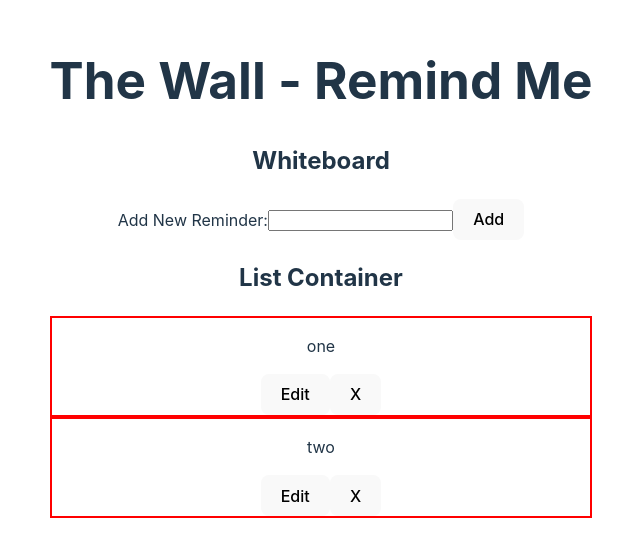
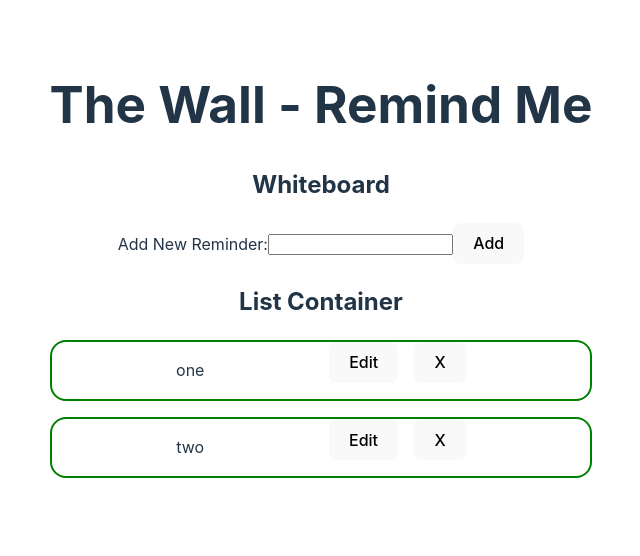
Before and after one commit to ehoversten/reactjs-wall, a React (Vite) app: page / in a window 1280 px wide. Shown: the part 132-688 px from the top of the page, without its empty margins (319-959 px from the left). Built offline with nearby package versions, Linux system fonts and the light colour scheme.

Commit message:
added movable element logic with dnd lib

```diff
--- a/src/components/ListContainer/ListContainer.css
+++ b/src/components/ListContainer/ListContainer.css
@@ -1,3 +1,31 @@
 .data-item {
-    border: 2px solid red;
+    border: 2px solid green;
+    border-radius: 1em;
+    margin-bottom: 1em;
+    display: flex;
+    justify-content: space-evenly;
 }
+
+.data-item:hover {
+    background-color: green;
+    color: yellow;
+    cursor: pointer;
+}
+
+.data-item button {
+    margin-bottom: 1em;
+}
+
+.data-item .edit {
+
+    margin-right: 1em;
+}
+
+.data-item .edit:hover {
+
+    background-color: blue;
+}
+
+.data-item .delete:hover {
+    background-color: red;
+}
--- a/src/components/ListContainer/ListContainer.jsx
+++ b/src/components/ListContainer/ListContainer.jsx
@@ -2,10 +2,27 @@ import React from 'react'
 import "./ListContainer.css";
 import { DragDropContext, Draggable, Droppable } from 'react-beautiful-dnd';
 
-function ListContainer({ data, remove, edit }) {
+function ListContainer({ data, remove, edit, reorder }) {
 
   const handleDragDrop = (results) => {
     console.log("Event: ", results);
+
+    const { source, destination, type } = results;
+
+    if(!destination) return;
+
+    if(source.droppableId === destination.droppableId && source.index === destination.index) return;
+
+    if(type === 'group') {
+      const reorderedReminders = [...data];
+      const sourceIndex = source.index;
+      const destinationIndex = destination.index;
+      // we want to
+      const [selectedReminder] = reorderedReminders.splice(sourceIndex, 1);
+      reorderedReminders.splice(destinationIndex, 0, selectedReminder);
+
+      return reorder(reorderedReminders);
+    }
   }
 
   return (
@@ -34,8 +51,11 @@ function ListContainer({ data, remove, edit }) {
                           ref={provided.innerRef}
                         >
                             <p>{item}</p>
-                            <button className="edit" onClick={() => edit(item)}>Edit</button>
-                            <button className="delete" onClick={() => remove(item)}>X</button>
+                            <div className="item-btn-container">
+                              <button className="edit" onClick={() => edit(item)}>Edit</button>
+                              <button className="delete" onClick={() => remove(item)}>X</button>
+
+                            </div>
                           </div>
                       ) }
                     </Draggable>
--- a/src/pages/Whiteboard.jsx
+++ b/src/pages/Whiteboard.jsx
@@ -54,7 +54,7 @@ function Whiteboard() {
           ) : (
             <AddForm add={addReminder}/>
         )}
-        <ListContainer data={reminders} remove={removeReminder} edit={selectReminder}/>
+        <ListContainer data={reminders} remove={removeReminder} edit={selectReminder} reorder={setReminders}/>
     </div>
   )
 }
```
